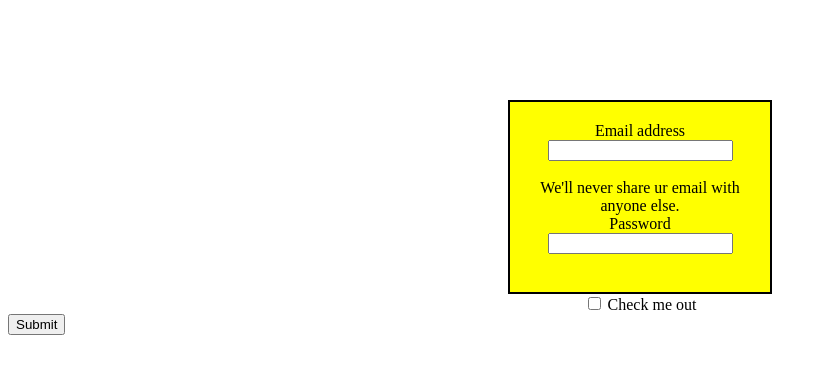
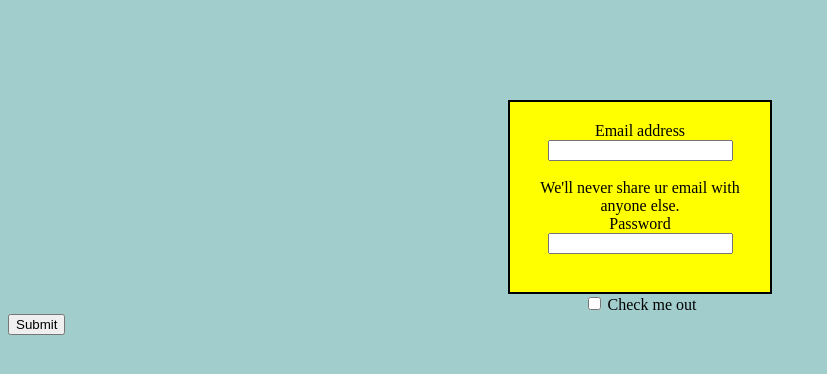
Before and after one commit to Sampadak-04/DM-practical, a plain HTML site: page index.html in a window 1280 px wide. Shown: the whole page, without its empty margins (0-827 px from the left). Drawn offline with Linux system fonts and the light colour scheme.

Commit message:
Update index.html

```diff
--- a/index.html
+++ b/index.html
@@ -10,9 +10,12 @@
         border : 2px solid black;
         padding : 20px;
       }
+      body{
+        background-color : #A1CDCC;
+      }
     </style>
   </head>
-  <body bgcolor : #A1CDCC>
+  <body>
 <form>
   <div class="mb-3" align = "center" id = "div1">
     <label for="exampleInputEmail1" class="form-label">Email address</label>
```
